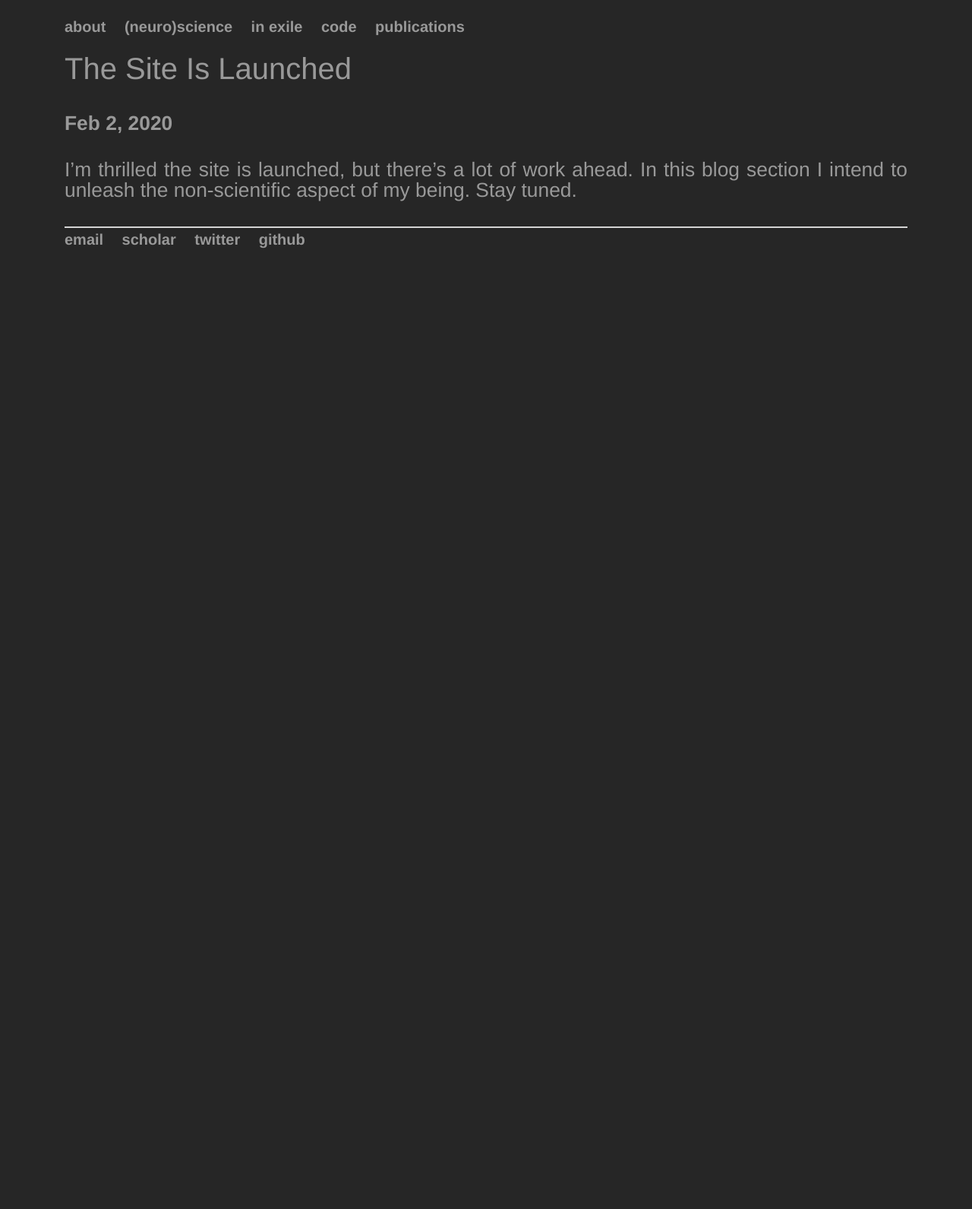
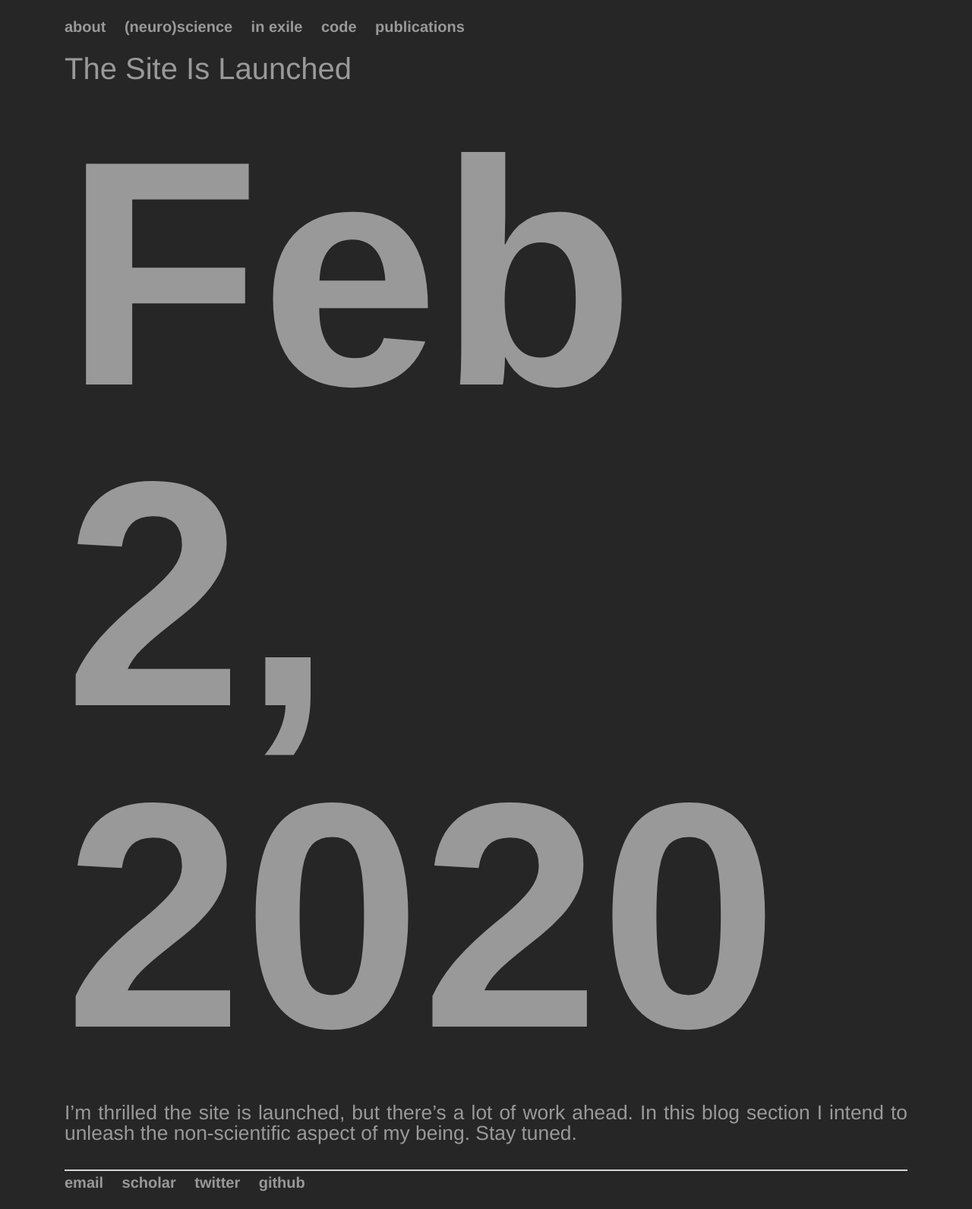
Before and after one commit to bartulem/bartulem.github.io, a Jekyll site: the page built from _posts/2020-02-02-bartulem-site-launched.md, in a window 1280 px wide. Shown: the whole page at 76% size. Built offline with Jekyll 4.4.1, drawn with Linux system fonts in a browser that asks for light colours; before the commit the page ends 900 px from its top, so only the background shows below that.

Commit message:
Update main.css

```diff
--- a/css/main.css
+++ b/css/main.css
@@ -6,7 +6,7 @@ body {
 }
 header {
     font-family:'Helvetica', 'HelveticaNeue', 'Arial', 'Sans-Serif';
-    font-size: 16px;
+    font-size: 16em;
     font-weight: bold;
 }
 nav ul, footer ul {
```
